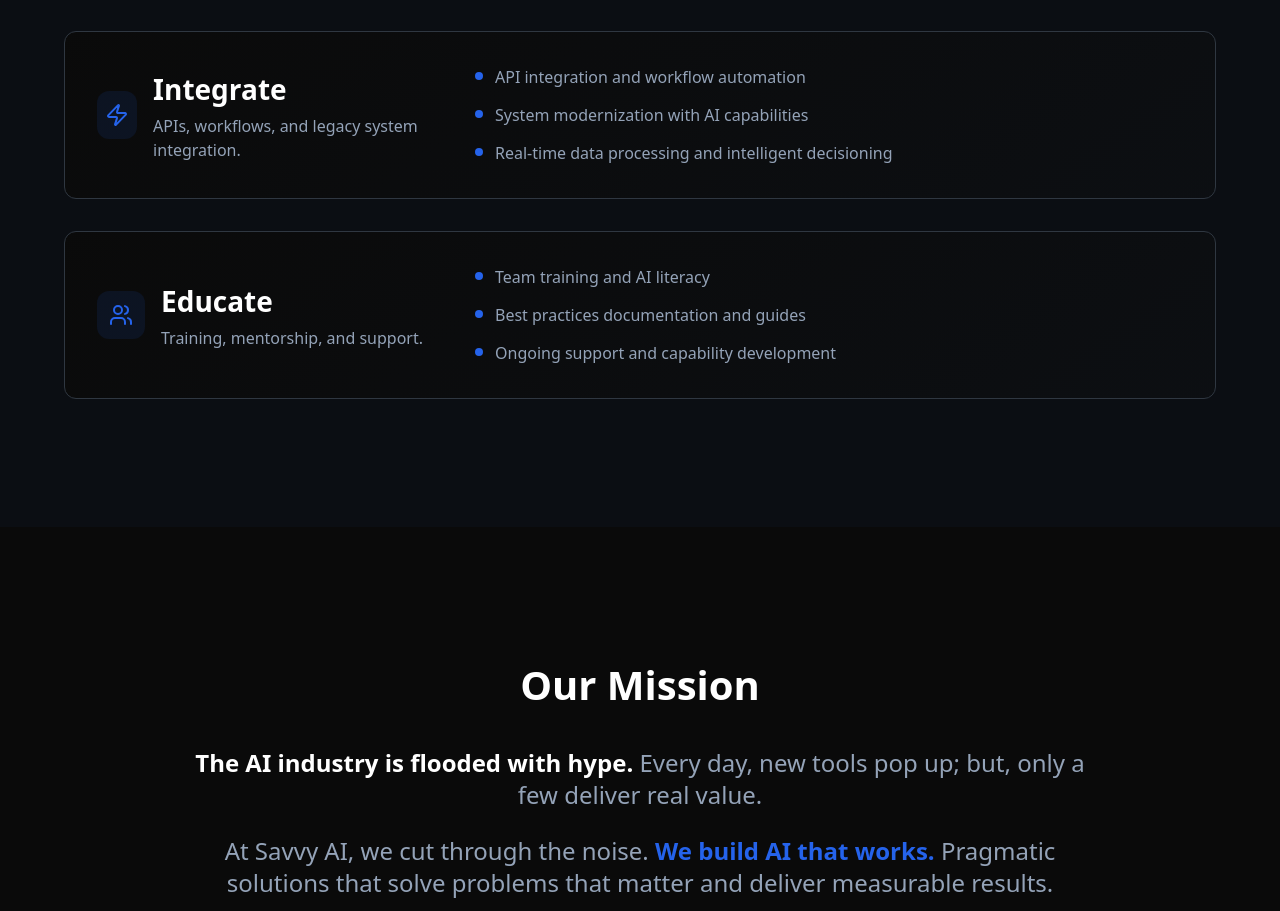
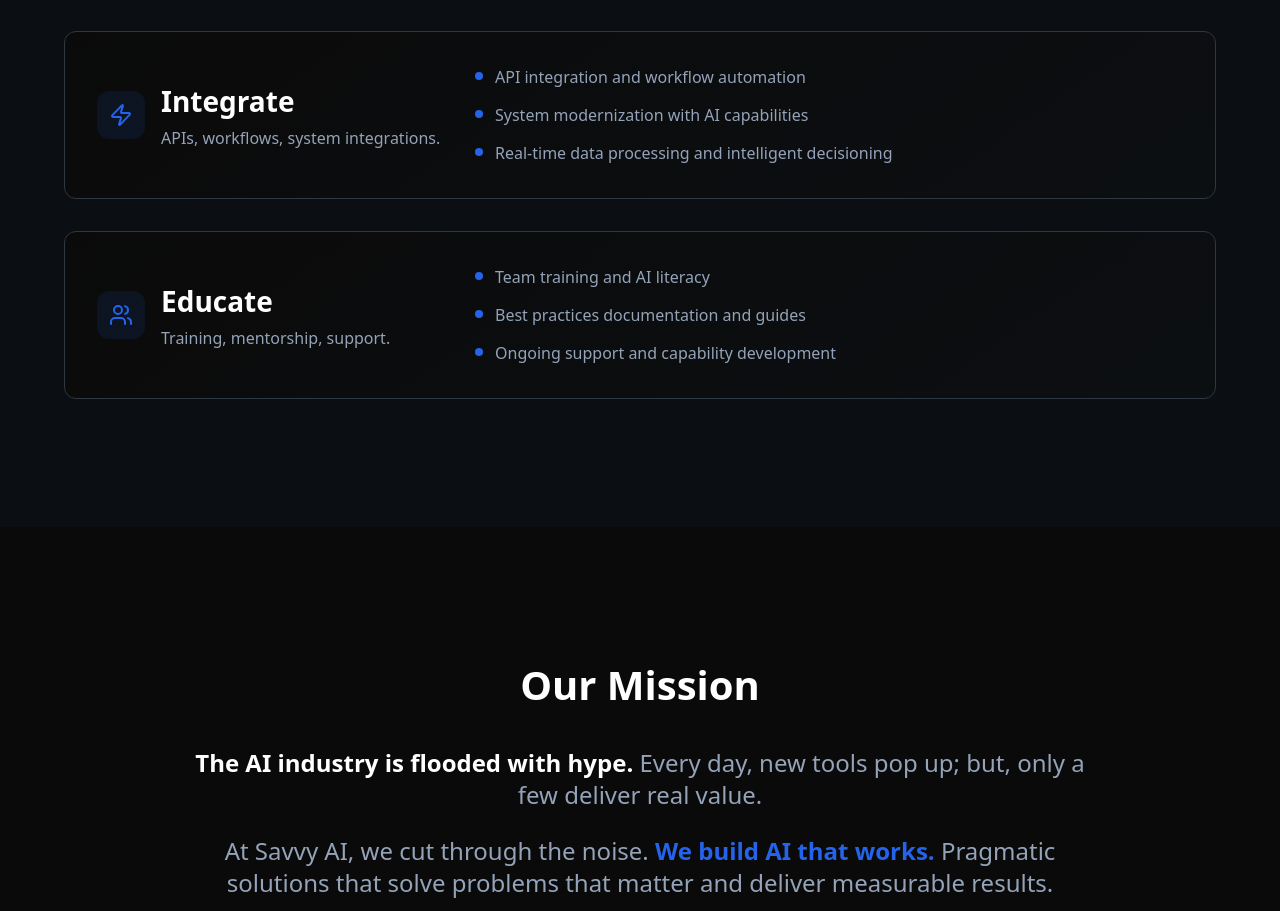
Before and after one commit to wilmoore/savvyai-web, a React (Vite) app: page / in a window 1280 px wide. Shown: the part 1517-2428 px from the top of the page. Built offline with nearby package versions, Linux system fonts and the light colour scheme.

Commit message:
update copy

```diff
--- a/src/components/Services.tsx
+++ b/src/components/Services.tsx
@@ -25,7 +25,7 @@ const Services = () => {
     {
       icon: Zap,
       title: "Integrate",
-      description: "APIs, workflows, and legacy system integration.",
+      description: "APIs, workflows, system integrations.",
       bullets: [
         "API integration and workflow automation",
         "System modernization with AI capabilities",
@@ -35,7 +35,7 @@ const Services = () => {
     {
       icon: Users,
       title: "Educate",
-      description: "Training, mentorship, and support.",
+      description: "Training, mentorship, support.",
       bullets: [
         "Team training and AI literacy",
         "Best practices documentation and guides",
```
